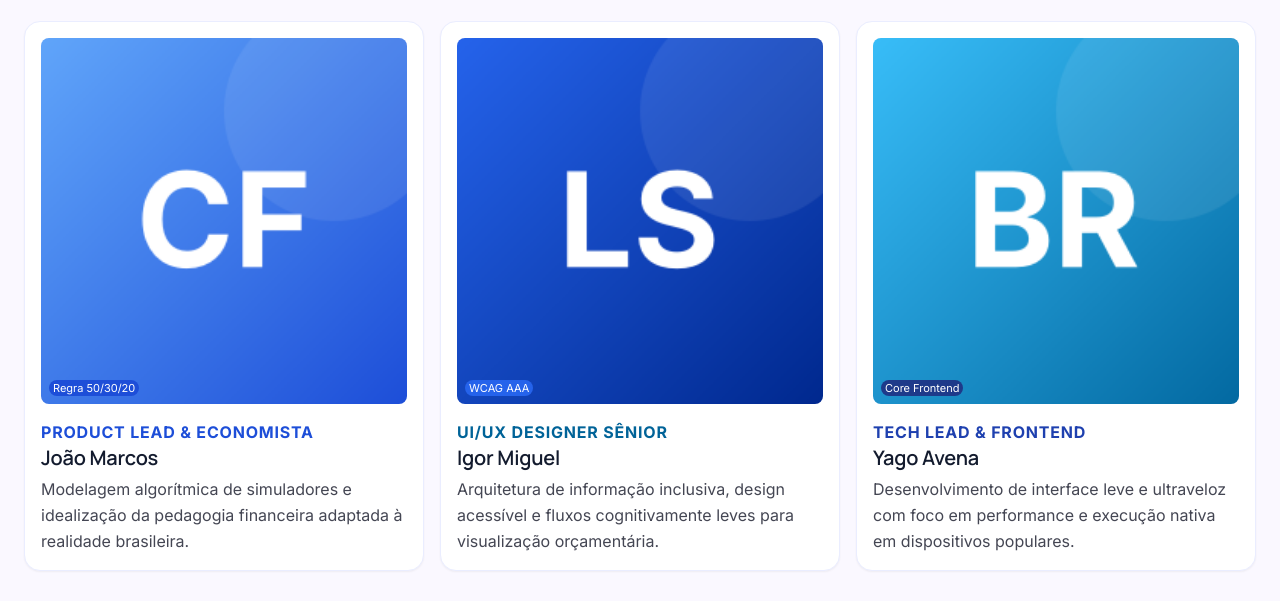
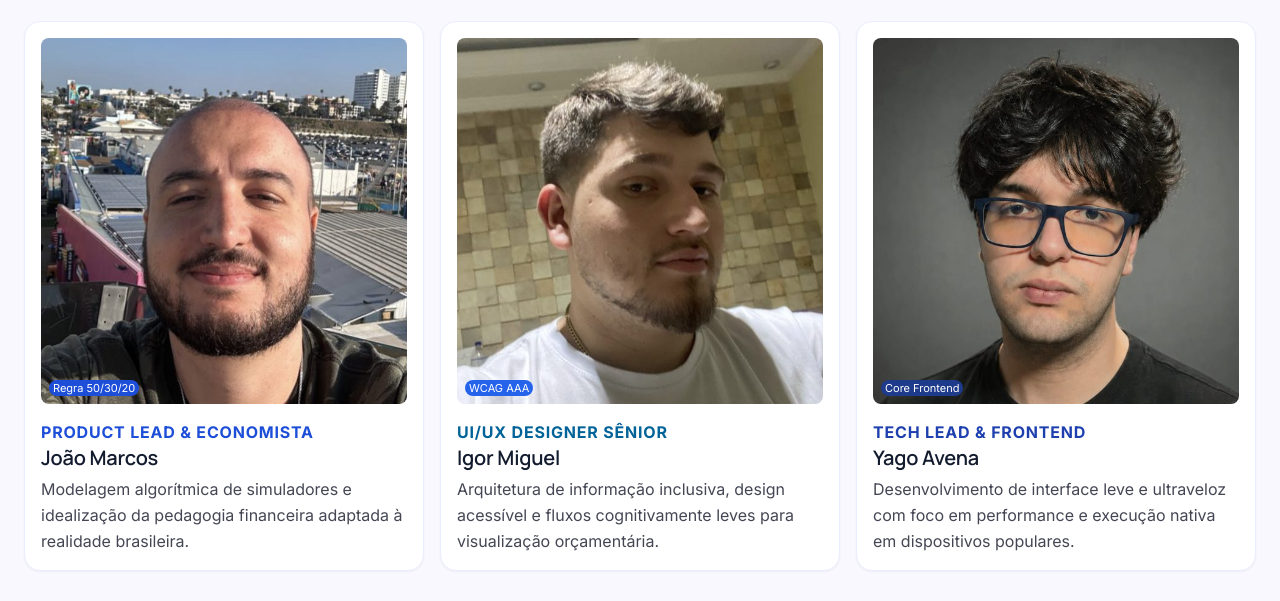
Before and after one commit to Fiap-Project-Group/FinProsper, a website: page pages/equipe.html in a window 1280 px wide. Shown: the part 648-1249 px from the top of the page. Drawn offline with nearby package versions, Linux system fonts and the light colour scheme.

Commit message:
Fotos dos integrantes

```diff
--- a/pages/equipe.html
+++ b/pages/equipe.html
@@ -314,9 +314,9 @@
                     class="ratio ratio-1x1 position-relative w-100 fp-rounded-xl overflow-hidden fp-bg-surface-container-low mb-3"
                   >
                     <img
-                      alt="Retrato de Camila Fernandes"
+                      alt="Foto de João Marcos"
                       class="w-100 h-100 object-fit-cover"
-                      src="../img/avatar-camila-fernandes.png"
+                      src="../img/foto-joao-marcos.jpg"
                     /><span
                       class="bottom-0 mb-2 start-0 ms-2 position-absolute px-1 py-0 fp-rounded-full fp-bg-blue-700 fp-text-white fp-font-label-md fp-text-11px"
                       >Regra 50/30/20</span
@@ -345,9 +345,9 @@
                     class="ratio ratio-1x1 position-relative w-100 fp-rounded-xl overflow-hidden fp-bg-surface-container-low mb-3"
                   >
                     <img
-                      alt="Retrato de Lucas Silveira"
+                      alt="Foto de Igor Miguel"
                       class="w-100 h-100 object-fit-cover"
-                      src="../img/avatar-lucas-silveira.png"
+                      src="../img/foto-igor-miguel.jpg"
                     /><span
                       class="bottom-0 mb-2 start-0 ms-2 position-absolute px-1 py-0 fp-rounded-full fp-bg-blue-600 fp-text-white fp-font-label-md fp-text-11px"
                       >WCAG AAA</span
@@ -377,9 +377,9 @@
                     class="ratio ratio-1x1 position-relative w-100 fp-rounded-xl overflow-hidden fp-bg-surface-container-low mb-3"
                   >
                     <img
-                      alt="Retrato de Beatriz Rocha"
+                      alt="Foto de Yago Avena"
                       class="w-100 h-100 object-fit-cover"
-                      src="../img/avatar-beatriz-rocha.png"
+                      src="../img/foto-yago-avena.jpg"
                     /><span
                       class="bottom-0 mb-2 start-0 ms-2 position-absolute px-1 py-0 fp-rounded-full fp-bg-blue-900 fp-text-white fp-font-label-md fp-text-11px"
                       >Core Frontend</span
```
Also changed, not shown: img/foto-igor-miguel.jpg (added), img/foto-joao-marcos.jpg (added), img/foto-yago-avena.jpg (added), 1 other file.
